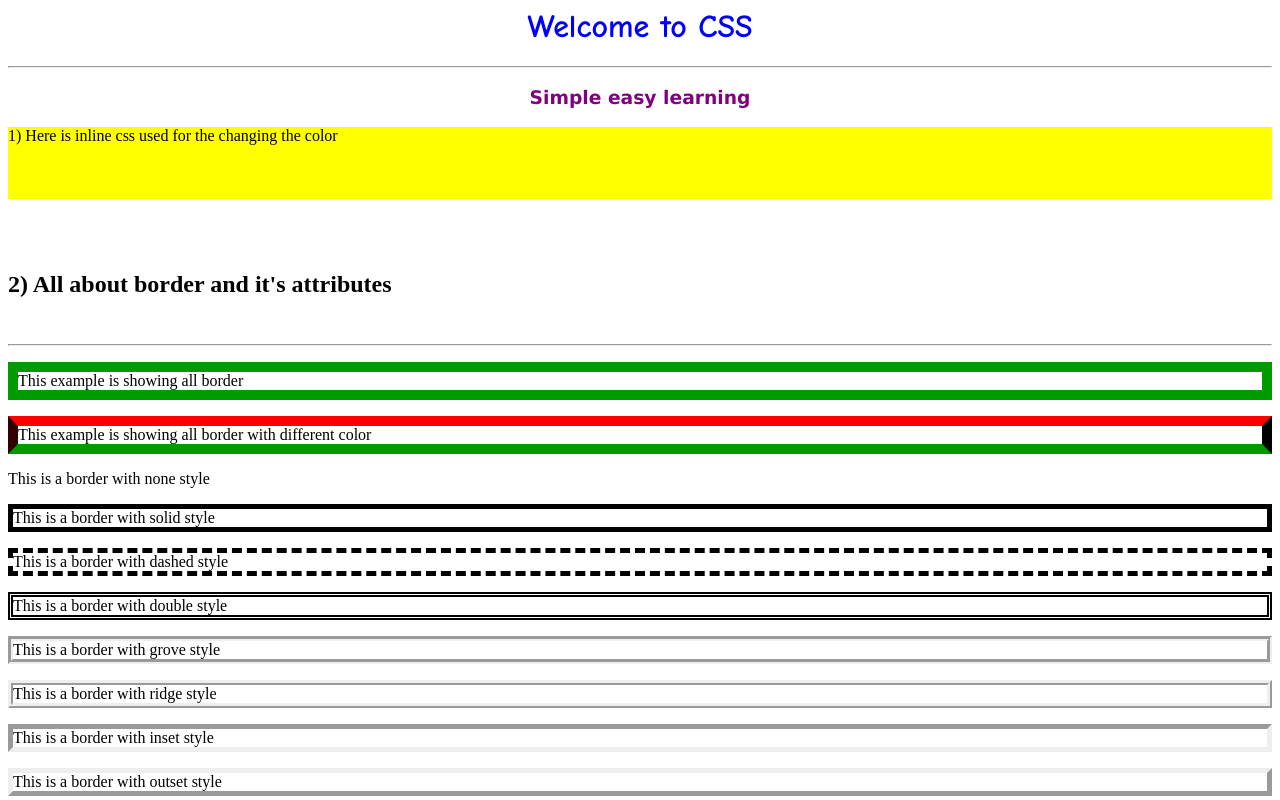
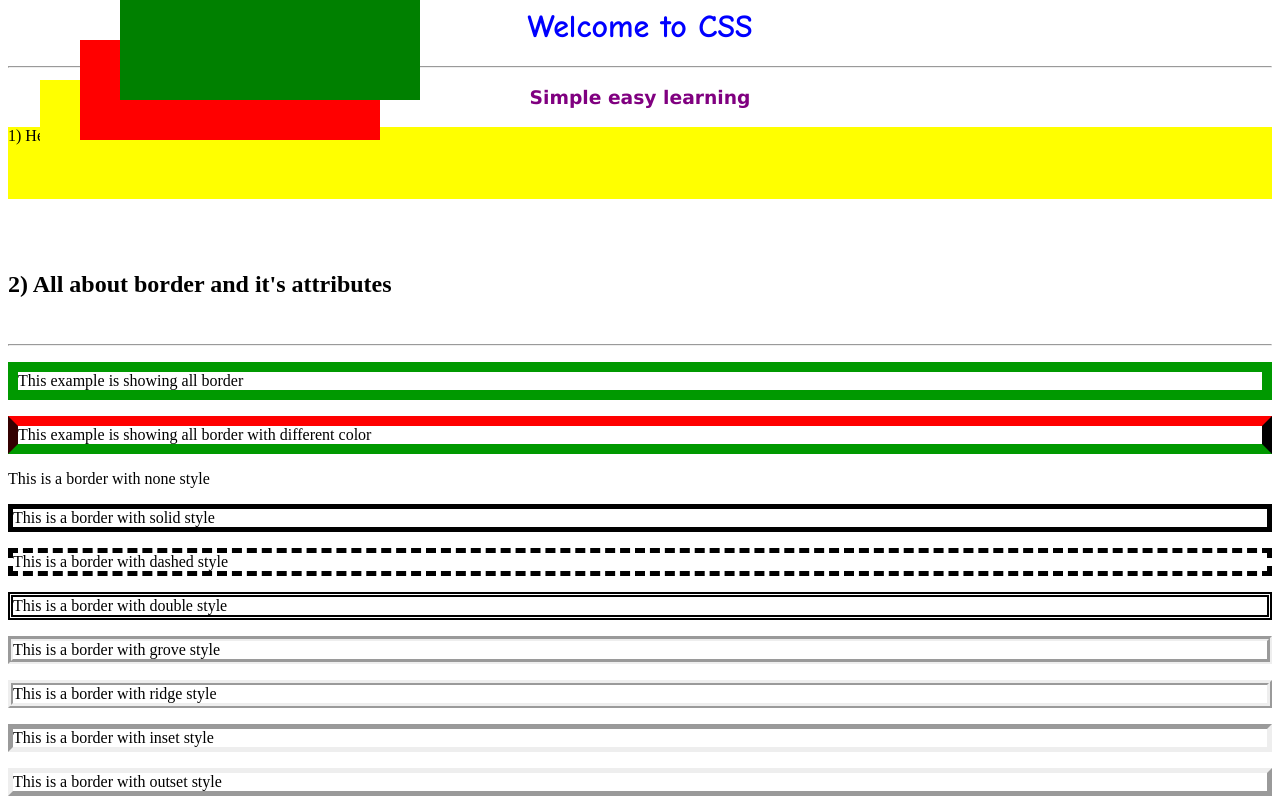
Before and after one commit to rabikrayadav/css, a plain HTML site: page index.html in a window 1280 px wide. Shown: the top 800 px of the page. Drawn offline with Linux system fonts and the light colour scheme.

Commit message:
6th commit about layer but not working

```diff
--- a/index.html
+++ b/index.html
@@ -111,8 +111,17 @@ This paragraph is 300pixels wide and 100 pixels high </p>
 <p style="cursor:s-resize">s-resize</p>
 <p style="cursor:w-resize">w-resize</p>
 
+<h3>6) about layers</h3><hr />
 
-
+<div style="background-color:green; width:300px; height:100px;
+position:absolute; top:0px; left:120px; z-index:3;">
+</div>
+<div style="background-color:red; width:300px; height:100px;
+position:absolute; top:40px; left:80px; z-index:2;">
+</div>
+<div style="background-color:yellow; width:300px; height:100px;
+position:absolute; top:80px; left:40px; z-index:1;">
+</div>
 
 
 
```
